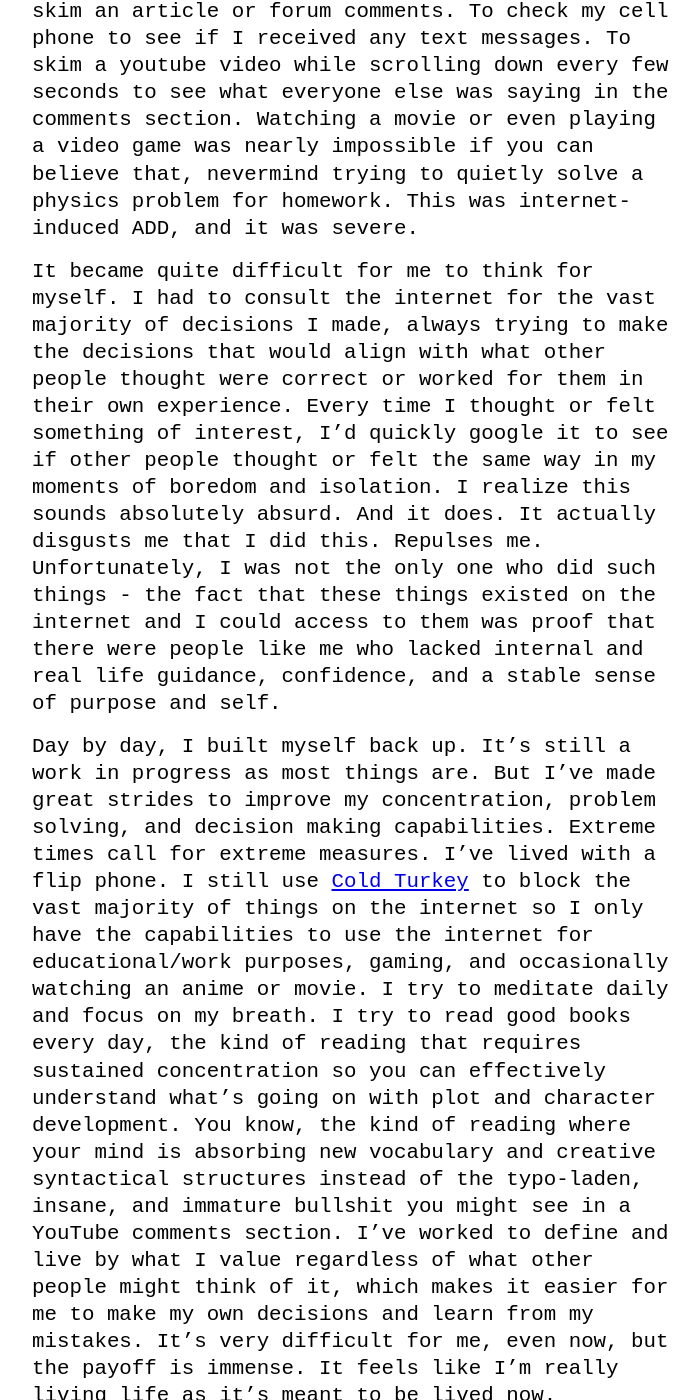
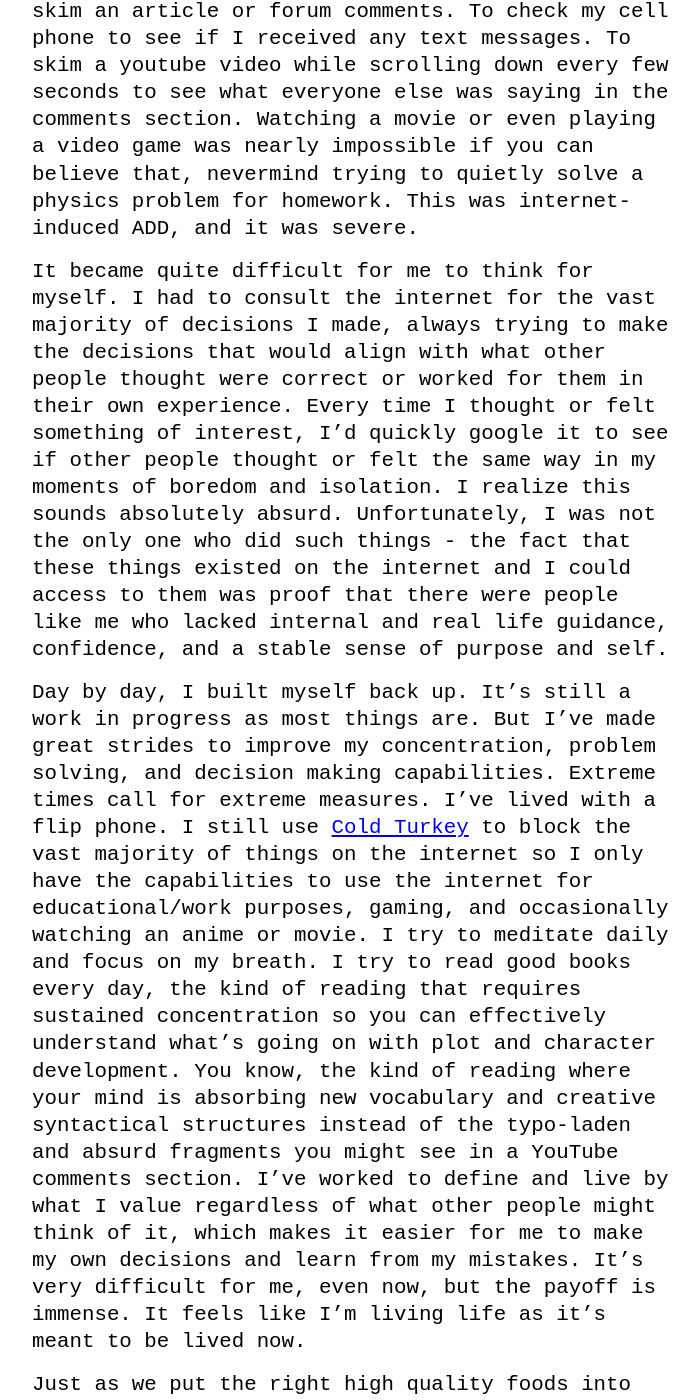
Before and after one commit to deadoceans/deadoceans.github.io, a Jekyll site: the page built from _posts/2020-04-09-bye-internet.md, in a window 1280 px wide and 1400 px high, scrolled down 2445 px. Shown: the whole window, without its empty margins (288-988 px from the left). Built offline with Jekyll 4.4.1, drawn with Linux system fonts in a browser that asks for light colours.

Commit message:
Update 2020-04-09-bye-internet.md

```diff
--- a/_posts/2020-04-09-bye-internet.md
+++ b/_posts/2020-04-09-bye-internet.md
@@ -14,9 +14,9 @@ As far back as my sophomore year of college, I knew that something was intuitive
 
 I had realized that symptoms were manifesting themselves as a result of my behavior.  It was hard for me to concentrate for more than 30 or so seconds on any demanding task without feeling a need to do something else.  To Google something and skim an article or forum comments.  To check my cell phone to see if I received any text messages.  To skim a youtube video while scrolling down every few seconds to see what everyone else was saying in the comments section.  Watching a movie or even playing a video game was nearly impossible if you can believe that, nevermind trying to quietly solve a physics problem for homework.  This was internet-induced ADD, and it was severe.
 
-It became quite difficult for me to think for myself.  I had to consult the internet for the vast majority of decisions I made, always trying to make the decisions that would align with what other people thought were correct or worked for them in their own experience.  Every time I thought or felt something of interest, I’d quickly google it to see if other people thought or felt the same way in my moments of boredom and isolation.  I realize this sounds absolutely absurd.  And it does.  It actually disgusts me that I did this.  Repulses me.  Unfortunately, I was not the only one who did such things - the fact that these things existed on the internet and I could access to them was proof that there were people like me who lacked internal and real life guidance, confidence, and a stable sense of purpose and self.
+It became quite difficult for me to think for myself.  I had to consult the internet for the vast majority of decisions I made, always trying to make the decisions that would align with what other people thought were correct or worked for them in their own experience.  Every time I thought or felt something of interest, I’d quickly google it to see if other people thought or felt the same way in my moments of boredom and isolation.  I realize this sounds absolutely absurd.  Unfortunately, I was not the only one who did such things - the fact that these things existed on the internet and I could access to them was proof that there were people like me who lacked internal and real life guidance, confidence, and a stable sense of purpose and self.
 
-Day by day, I built myself back up.  It’s still a work in progress as most things are.  But I’ve made great strides to improve my concentration, problem solving, and decision making capabilities.  Extreme times call for extreme measures.  I’ve lived with a flip phone.  I still use [Cold Turkey](https://getcoldturkey.com/) to block the vast majority of things on the internet so I only have the capabilities to use the internet for educational/work purposes, gaming, and occasionally watching an anime or movie.  I try to meditate daily and focus on my breath.  I try to read good books every day, the kind of reading that requires sustained concentration so you can effectively understand what’s going on with plot and character development.  You know, the kind of reading where your mind is absorbing new vocabulary and creative syntactical structures instead of the typo-laden, insane, and immature bullshit you might see in a YouTube comments section.  I’ve worked to define and live by what I value regardless of what other people might think of it, which makes it easier for me to make my own decisions and learn from my mistakes.  It’s very difficult for me, even now, but the payoff is immense.  It feels like I'm really living life as it's meant to be lived now.
+Day by day, I built myself back up.  It’s still a work in progress as most things are.  But I’ve made great strides to improve my concentration, problem solving, and decision making capabilities.  Extreme times call for extreme measures.  I’ve lived with a flip phone.  I still use [Cold Turkey](https://getcoldturkey.com/) to block the vast majority of things on the internet so I only have the capabilities to use the internet for educational/work purposes, gaming, and occasionally watching an anime or movie.  I try to meditate daily and focus on my breath.  I try to read good books every day, the kind of reading that requires sustained concentration so you can effectively understand what’s going on with plot and character development.  You know, the kind of reading where your mind is absorbing new vocabulary and creative syntactical structures instead of the typo-laden and absurd fragments you might see in a YouTube comments section.  I’ve worked to define and live by what I value regardless of what other people might think of it, which makes it easier for me to make my own decisions and learn from my mistakes.  It’s very difficult for me, even now, but the payoff is immense.  It feels like I'm living life as it's meant to be lived now.
 
 Just as we put the right high quality foods into our bodies to keep it healthy and strong, so must we put the correct information into our minds to keep ourselves on the right path.  We must make an extra effort to filter out the extraneous and harmful in our age of information, and instead take in what benefits us and helps us to learn and grow.
 
```
